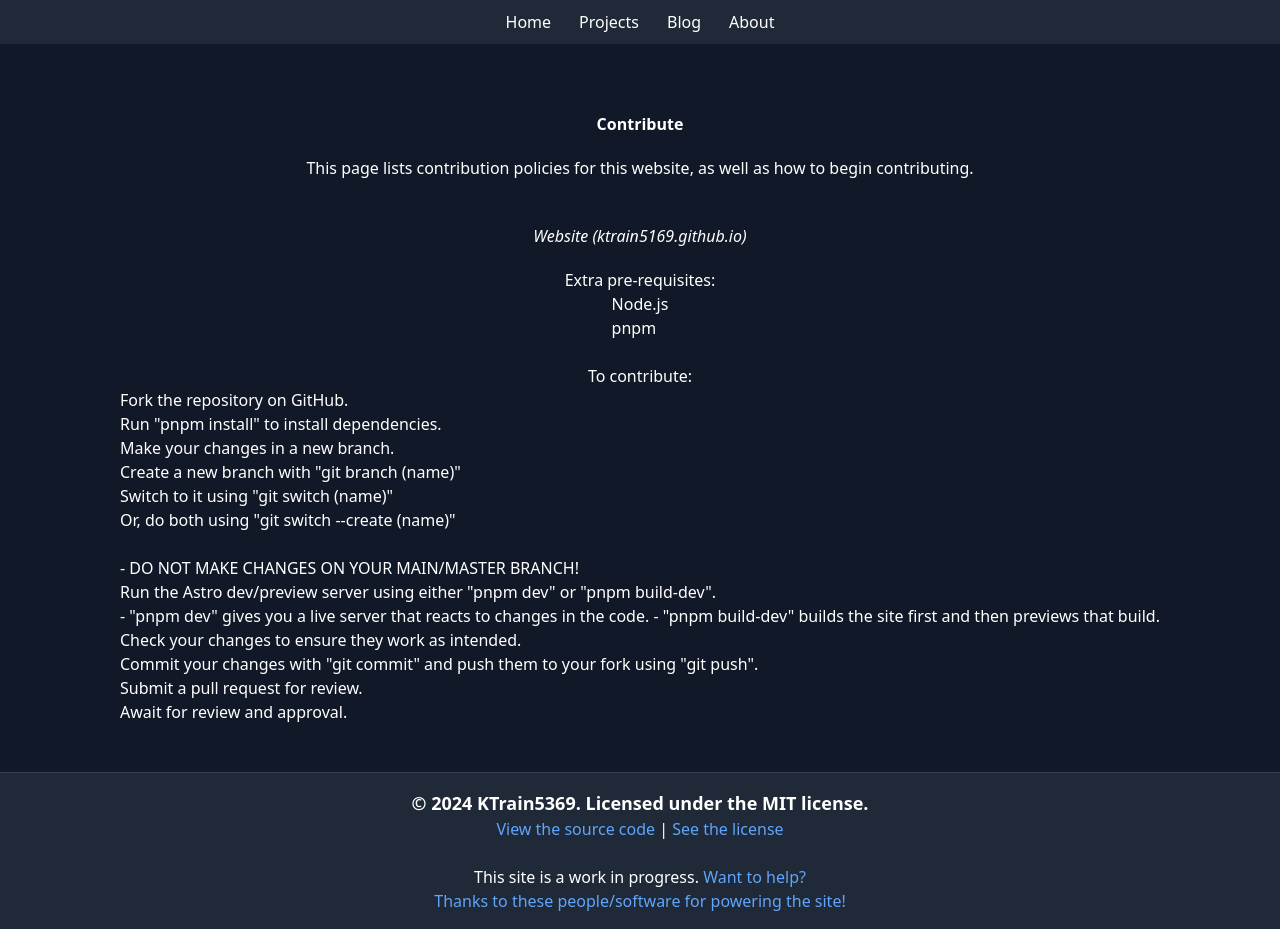
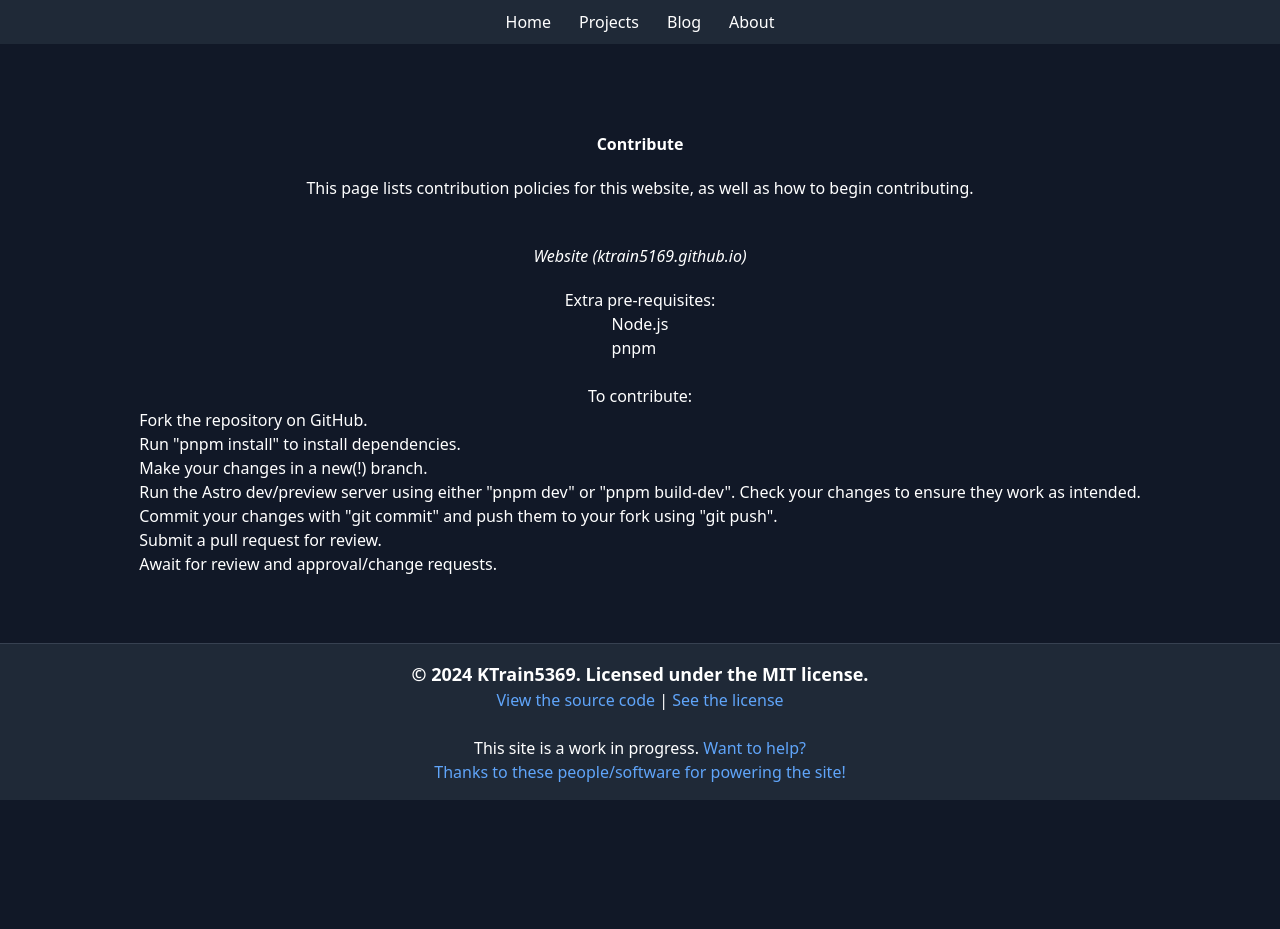
Before and after one commit to KTrain5169/ktrain5169.github.io, an Astro site: page /contribute in a window 1280 px wide. After the commit the page ends 800 px from the top, so only its background shows below. Built offline with nearby package versions, Linux system fonts and the light colour scheme; Astro itself is replaced by a stand-in of ours.

Commit message:
fix how weird /contribute looks, new package-lock.json

```diff
--- a/src/pages/contribute.astro
+++ b/src/pages/contribute.astro
@@ -12,8 +12,8 @@ import Icon from '../components/Icon.astro';
         <p class="text-center items-center justify-center">This section can also be thought of as "How to set up your machine with the bare minimum to contribute anywhere!"</p-->
 
         <h2 class="italic text-center my-5">Website (ktrain5169.github.io)</h2>
-        <p class="text-left">Extra pre-requisites:</p>
-        <ul class="text-left list-disc list-inside">
+        <p class="text-center">Extra pre-requisites:</p>
+        <ul class="text-center list-disc list-inside">
             <li class="flex">
                 <Icon icon="nodedotjs" iconType="simple" size={24} class="mr-4" />
                 Node.js
@@ -24,8 +24,8 @@ import Icon from '../components/Icon.astro';
             </li>
         </ul>
         <br>
-        <p class="text-left">To contribute:</p>
-        <ol class="list-decimal list-inside text-left">
+        <p class="text-center">To contribute:</p>
+        <ol class="list-decimal list-inside text-center">
             <li class="flex">
                 <Icon icon="git-fork" iconType="lucide" size={24} class="mr-4" />
                 Fork the repository on GitHub.
@@ -34,31 +34,13 @@ import Icon from '../components/Icon.astro';
                 <Icon icon="pnpm" iconType="simple" size={24} class="mr-4" />
                 Run "pnpm install" to install dependencies.
             </li>
-            <li class="flex flex-col">
+            <li class="flex">
                 <Icon icon="git-branch" iconType="lucide" size={24} class="mr-4" />
-                Make your changes in a new branch.
-                <br>
-                <ui class="flex flex-col list-disc list-inside">
-                    <li class="flex">
-                        Create a new branch with "git branch (name)"
-                    </li>
-                    <li class="flex">
-                        Switch to it using "git switch (name)"
-                    </li>
-                    <li class="flex">
-                        Or, do both using "git switch --create (name)"
-                    </li>
-                </ui>
-                <br>
-                - DO NOT MAKE CHANGES ON YOUR MAIN/MASTER BRANCH!
+                Make your changes in a new(!) branch.
             </li>
             <li class="flex">
                 <Icon icon="Astro" iconType="simple" size={24} class="mr-4" />
                 Run the Astro dev/preview server using either "pnpm dev" or "pnpm build-dev".
-                <br>
-                - "pnpm dev" gives you a live server that reacts to changes in the code.
-                - "pnpm build-dev" builds the site first and then previews that build.
-                <br>
                 Check your changes to ensure they work as intended.
             </li>
             <li class="flex">
@@ -71,7 +53,7 @@ import Icon from '../components/Icon.astro';
             </li>
             <li class="flex">
                 <Icon icon="message-circle" iconType="lucide" size={24} class="mr-4" />
-                Await for review and approval.
+                Await for review and approval/change requests.
             </li>
         </ol>
     </main>
```
Also changed, not shown: 1 other file.
